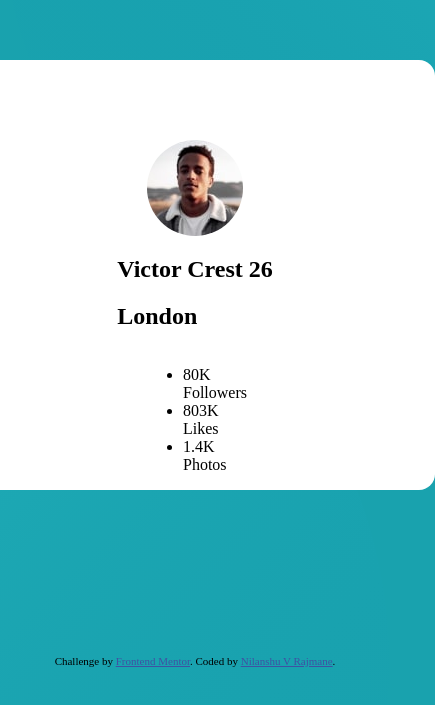
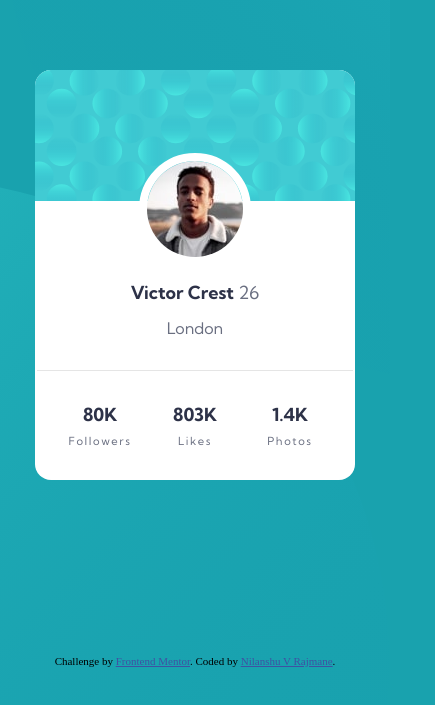
Before and after one commit to nilanshu96/profile-card-component, a plain HTML site: page index.html in a window 390 px wide. Shown: the part 113-818 px from the top of the page, 435 px wide, since content can reach past the window. Drawn offline with Linux system fonts and the light colour scheme.

Commit message:
finished both desktop and mobile design

```diff
--- a/index.html
+++ b/index.html
@@ -29,23 +29,25 @@
 <body>
   <main>
     <article class="profile-card">
-      <img src="./images/image-victor.jpg" alt="Profile Image">
+      <div class="image-container">
+        <img src="./images/image-victor.jpg" alt="Profile Image">
+      </div>
       <header>
-        <h1><span>Victor Crest</span> 26</h2>
-          <h2>London</h2>
+        <div><span class="name">Victor Crest</span> 26</div>
+          <div class="city">London</div>
       </header>
       <ul class="stats">
         <li>
-          <div>80K</div>
-          <div>Followers</div>
+          <div class="stats_header">80K</div>
+          <div class="stats_desc">Followers</div>
         </li>
         <li>
-          <div>803K</div>
-          <div>Likes</div>
+          <div class="stats_header">803K</div>
+          <div class="stats_desc">Likes</div>
         </li>
         <li>
-          <div>1.4K</div>
-          <div>Photos</div>
+          <div class="stats_header">1.4K</div>
+          <div class="stats_desc">Photos</div>
         </li>
       </ul>
     </article>
--- a/style.css
+++ b/style.css
@@ -32,15 +32,92 @@ main {
 }
 
 .profile-card {
-    background: white;
-    min-width: 30rem;
+    background-color: white;
+    min-width: 23rem;
     display: flex;
     flex-direction: column;
     align-items: center;
     border-radius: 1rem;
+    overflow: hidden;
+    font-family: var(--font-kumbh-sans);
 }
 
-.profile-card > img {
-    margin-top: 5rem;
+.profile-card > .image-container {
+    background-image: url(./images/bg-pattern-card.svg);
+    height: 8.2rem;
+    width: 100%;
+    margin-bottom: 4rem;
+    position: relative;
+}
+
+.image-container > img {
+    height: 7rem;
+    width: 7rem;
+    position: absolute;
+    bottom: -4rem;
+    left: 0;
+    right: 0;
+    border: 0.5rem solid white;
     border-radius: 50%;
+    margin-left: auto;
+    margin-right: auto;
 }
+
+.profile-card > header {
+    font-size: 1.125rem;
+    text-align: center;
+    margin: 1rem 0;
+    color: var(--dark-grayish-blue);
+}
+
+.profile-card .city {
+    margin-top: 0.9rem;
+    font-size: 1rem;
+}
+
+.profile-card .name {
+    font-weight: 700;
+    color: var(--very-dark-desaturated-blue);
+}
+
+.profile-card > ul {
+    list-style-type: none;
+    display: flex;
+    width: 99%;
+    padding-inline-start: 0;
+    align-items: center;
+    justify-content: center;
+}
+
+.profile-card > ul > * {
+    padding-top: 1rem;
+    flex: 1 0 33%;
+    height: 100%;
+    vertical-align: middle;
+    text-align: center;
+}
+
+.profile-card > .stats {
+
+    color: var(--dark-grayish-blue);
+    padding: 1rem;
+    border-top: thin solid rgb(0,0,0,0.1);
+}
+
+.profile-card .stats_header {
+    font-weight: 700;
+    margin-bottom: 0.5rem;
+    font-size: 1.125rem;
+    color: var(--very-dark-desaturated-blue);
+}
+
+.profile-card .stats_desc {
+    letter-spacing: 0.1rem;
+    font-size: 0.7rem;
+}
+
+@media screen and (max-width: 600px) {
+    .profile-card {
+        min-width: 20rem;
+    }
+}
```
